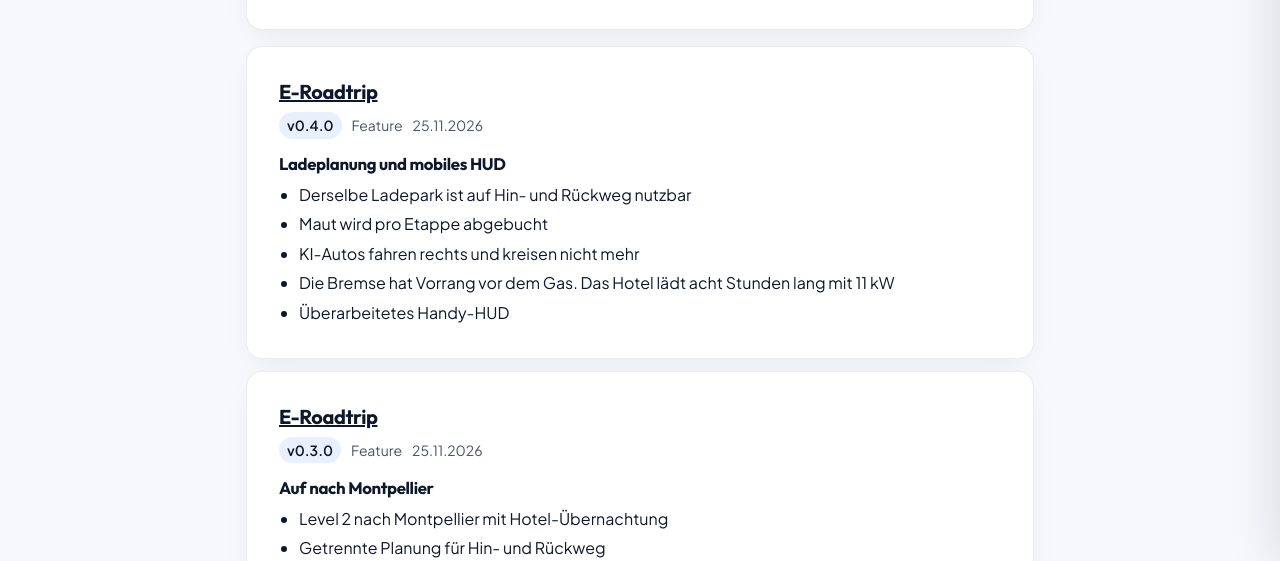
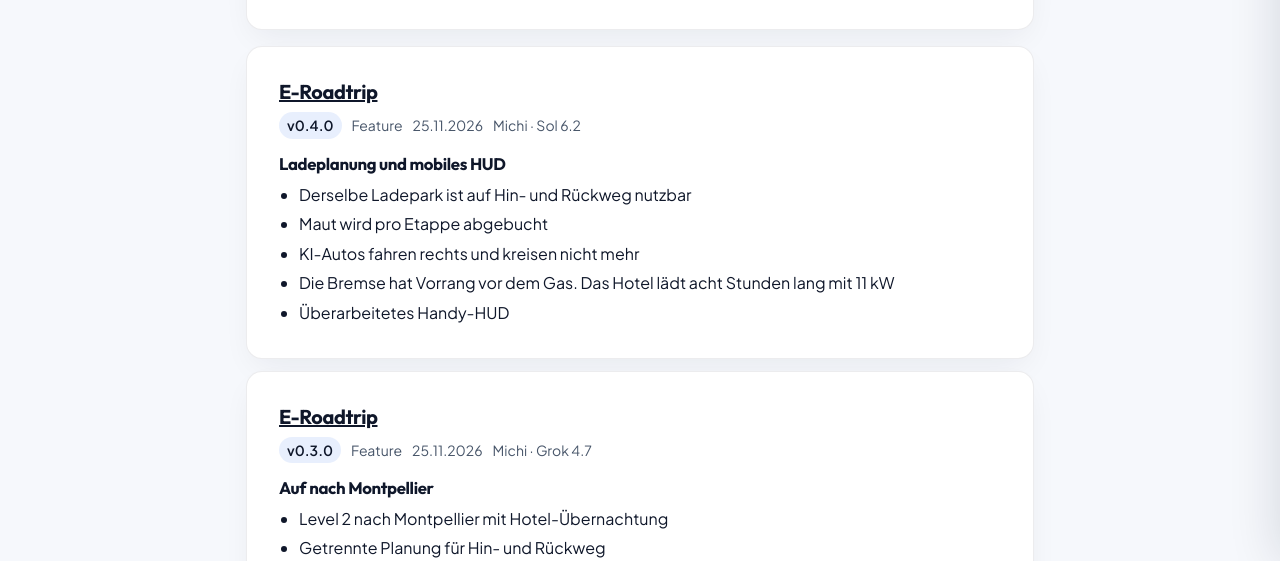
Before and after one commit to hunterjoeING/hunterjoeING.github.io, a plain HTML site: page changelogs.html in a window 1280 px wide. Shown: the part 239-800 px from the top of the page. Drawn offline with Linux system fonts and the light colour scheme.

Commit message:
Arcade: Autor und Modell pro Release, Changelogs-Link im Menü, nie Werkzeugnamen (Regel 10)

```diff
--- a/changelogs.html
+++ b/changelogs.html
@@ -100,6 +100,8 @@
       <a href="./impressum.html">Impressum</a>
       <span aria-hidden="true">·</span>
       <a href="./datenschutz.html">Datenschutz</a>
+      <span aria-hidden="true">·</span>
+      <a href="./changelogs.html" aria-current="page">Changelogs</a>
     </footer>
   </main>
 
@@ -110,6 +112,7 @@
         <span class="release-version"></span>
         <span class="release-type"></span>
         <time></time>
+        <span class="release-author"></span>
       </div>
       <h3></h3>
       <div class="release-highlights"></div>
@@ -122,7 +125,7 @@
   <script>
     (function () {
       const { apps, releases } = ARCADE_RELEASES;
-      const { appHref, formatDate, highlightsHtml, markSeen } = ArcadeUpdates;
+      const { appHref, authorLabel, formatDate, highlightsHtml, markSeen } = ArcadeUpdates;
       const appSelect = document.getElementById('release-app');
       const fixes = document.getElementById('release-fixes');
       const list = document.getElementById('release-list');
@@ -152,6 +155,9 @@
           const date = fragment.querySelector('time');
           date.dateTime = entry.date;
           date.textContent = formatDate(entry.date);
+          const author = fragment.querySelector('.release-author');
+          author.textContent = authorLabel(entry);
+          author.hidden = !author.textContent;
           fragment.querySelector('h3').textContent = entry.title;
           fragment.querySelector('.release-highlights').innerHTML = highlightsHtml(entry);
           return fragment;
--- a/shared/burger-menu.js
+++ b/shared/burger-menu.js
@@ -79,6 +79,7 @@
       const p = (window.location.pathname || '').toLowerCase();
       if (p.endsWith('/impressum.html')) return 'impressum';
       if (p.endsWith('/datenschutz.html')) return 'datenschutz';
+      if (p.endsWith('/changelogs.html')) return 'changelogs';
       const all = [...GAMES_NAV, ...QUIZZES_1000_NAV, ...QUIZZES_THEMEN_NAV, ...QUIZZES_FOTO_NAV];
       for (const item of all) {
         const slug = item.path.replace('/index.html', '').toLowerCase();
@@ -150,7 +151,7 @@
       .abm-link-title { flex:1; min-width:0; white-space:nowrap; overflow:hidden; text-overflow:ellipsis; }
       .abm-link-meta { font-size:11px; font-variant-numeric:tabular-nums; color:#475569; padding:2px 8px; border-radius:999px; background:#EEF2F8; flex-shrink:0; }
       .abm-link.active .abm-link-meta { background:rgba(255,255,255,0.20); color:#FFFFFF; }
-      .abm-foot { display:flex; align-items:center; justify-content:space-between; gap:8px; padding:14px 20px; border-top:1px solid rgba(15,23,42,0.08); background:#FFFFFF; font-size:12.5px; }
+      .abm-foot { display:flex; flex-wrap:wrap; align-items:center; justify-content:space-between; gap:8px; padding:14px 20px; border-top:1px solid rgba(15,23,42,0.08); background:#FFFFFF; font-size:12.5px; }
       .abm-foot a { color:#1E3A8A; text-decoration:none; font-weight:500; }
       .abm-foot a:hover { text-decoration:underline; }
       html[data-theme="dark"] .abm-backdrop { background:rgba(6,10,20,0.72); }
@@ -321,7 +322,7 @@
     drawer.setAttribute('aria-hidden', 'true');
 
     const root = drawerState.rootHref;
-    const fbTarget = (drawerState.currentId === 'hub' || drawerState.currentId === 'impressum' || drawerState.currentId === 'datenschutz')
+    const fbTarget = (drawerState.currentId === 'hub' || drawerState.currentId === 'impressum' || drawerState.currentId === 'datenschutz' || drawerState.currentId === 'changelogs')
       ? 'all'
       : drawerState.currentId;
 
@@ -356,6 +357,7 @@
       <div class="abm-foot">
         <a href="${esc(root + 'impressum.html')}">⚖️ Impressum</a>
         <a href="${esc(root + 'datenschutz.html')}">🔒 Datenschutz</a>
+        <a href="${esc(root + 'changelogs.html')}">📝 Changelogs</a>
       </div>
     `;
 
--- a/shared/releases.js
+++ b/shared/releases.js
@@ -44,15 +44,17 @@ const arcadeReleases = {
   releases: [
     {
       app: "arcade", version: "0.2.0", date: "2026-11-25", type: "feature", title: "Versionen und Changelogs",
+      author: "Michi", model: "Sol 6.2",
       highlights: [
         "Versionsnummern und Changelogs für jedes öffentliche Spiel und Quiz",
         "Update-Hinweis mit blauem Punkt auf der Spielkarte",
-        "Neue Seite „Changelogs“ mit Filter nach Spiel und Quiz",
-        "Link „Changelogs“ im Footer",
+        "Neue Seite „Changelogs“ mit Filter nach Spiel und Quiz sowie Angabe, wer die Änderung gemacht hat",
+        "Link „Changelogs“ im Footer und im Menü",
       ],
     },
     {
       app: "arcade", version: "0.1.0", date: "2026-11-13", type: "feature", title: "Erste Version",
+      author: "Joe",
       banner: false,
       highlights: [
         "Der Start des Web-Projekts HunterJoe Arcade",
@@ -60,6 +62,7 @@ const arcadeReleases = {
     },
     {
       app: "eroadtrip", version: "0.4.0", date: "2026-11-25", type: "feature", title: "Ladeplanung und mobiles HUD",
+      author: "Michi", model: "Sol 6.2",
       ref: "PR #4",
       highlights: [
         "Derselbe Ladepark ist auf Hin- und Rückweg nutzbar",
@@ -71,6 +74,7 @@ const arcadeReleases = {
     },
     {
       app: "eroadtrip", version: "0.3.0", date: "2026-11-25", type: "feature", title: "Auf nach Montpellier",
+      author: "Michi", model: "Grok 4.7",
       ref: "PR #3",
       highlights: [
         "Level 2 nach Montpellier mit Hotel-Übernachtung",
@@ -82,6 +86,7 @@ const arcadeReleases = {
     },
     {
       app: "eroadtrip", version: "0.2.0", date: "2026-11-21", type: "feature", title: "Mehr Routen und bessere Übersicht",
+      author: "Joe",
       highlights: [
         "Drei alternative Routen pro Level mit Vergleich",
         "Detaillierte Pixel-Europakarte mit Zoom und Anbieter-Logos",
@@ -92,6 +97,7 @@ const arcadeReleases = {
     },
     {
       app: "eroadtrip", version: "0.1.0", date: "2026-11-20", type: "feature", title: "Erste spielbare Version",
+      author: "Joe",
       ref: "b6a44e4",
       banner: false,
       highlights: [
@@ -105,150 +111,187 @@ const arcadeReleases = {
     // Retrospective debut entries do not show update banners.
     {
       app: "podracer", version: "0.1.0", date: "2026-11-21", type: "feature", title: "Erste Version",
+      author: "Joe",
       banner: false, highlights: ["3D-Rennen durch einen Wüsten-Canyon mit Boost-Pads und Hindernissen"],
     },
     {
       app: "solitaire3d", version: "0.1.0", date: "2026-11-21", type: "feature", title: "Erste Version",
+      author: "Joe",
       banner: false, highlights: ["Spider Solitär mit vier Farben auf einem 3D-Kartentisch"],
     },
     {
       app: "minesweeper_3d_prompt_test", version: "0.1.0", date: "2026-11-15", type: "feature", title: "Erste Version",
+      author: "Joe",
       banner: false, highlights: ["Minesweeper auf einem frei drehbaren und auffächerbaren 3D-Würfel"],
     },
     {
       app: "minesweeper", version: "0.1.0", date: "2026-11-14", type: "feature", title: "Erste Version",
+      author: "Joe",
       banner: false, highlights: ["Räumliches Minensuchrätsel mit 13 Geometrien und optionaler Assistenz"],
     },
     {
       app: "roadster", version: "0.1.0", date: "2026-11-14", type: "feature", title: "Erste Version",
+      author: "Joe",
       banner: false, highlights: ["Landespiel mit Rampe, Stickstoffdüsen und Gyro-Hilfe"],
     },
     {
       app: "zombie", version: "0.1.0", date: "2026-11-14", type: "feature", title: "Erste Version",
+      author: "Joe",
       banner: false, highlights: ["Brückenspiel mit Zombie-Wellen, Energietoren und Verstärkungen"],
     },
     {
       app: "tower", version: "0.1.0", date: "2026-11-14", type: "feature", title: "Erste Version",
+      author: "Joe",
       banner: false, highlights: ["Turmverteidigung mit drei Routen, ausbaubaren Türmen und Boss-Wellen"],
     },
     {
       app: "solitaire", version: "0.1.0", date: "2026-11-14", type: "feature", title: "Erste Version",
+      author: "Joe",
       banner: false, highlights: ["Klondike mit Ein- oder Drei-Karten-Zug, Tipps und Rückgängig-Funktion"],
     },
     {
       app: "p2048", version: "0.1.0", date: "2026-11-14", type: "feature", title: "Erste Version",
+      author: "Joe",
       banner: false, highlights: ["Zahlenpuzzle mit 4×4- und 5×5-Feldern, Wischgesten und Pfeiltasten"],
     },
     {
       app: "quiz_fussball", version: "0.1.0", date: "2026-11-21", type: "feature", title: "Erste Version",
+      author: "Joe",
       banner: false, highlights: ["Fußballquiz mit Vereins-Special und Bestenlisten je Themenbereich"],
     },
     {
       app: "quiz_american_football", version: "0.1.0", date: "2026-11-21", type: "feature", title: "Erste Version",
+      author: "Joe",
       banner: false, highlights: ["Footballquiz zu Spielregeln, Ligageschichte und Fankultur"],
     },
     {
       app: "quiz_golf", version: "0.1.0", date: "2026-11-22", type: "feature", title: "Erste Version",
+      author: "Joe",
       banner: false, highlights: ["Golfquiz zu Spielregeln, Ausrüstung, Turnieren und Plätzen"],
     },
     {
       app: "quiz_mil_air", version: "0.1.0", date: "2026-11-15", type: "feature", title: "Erste Version",
+      author: "Joe",
       banner: false, highlights: ["Quiz zur Geschichte und Technik der militärischen Luftfahrt"],
     },
     {
       app: "quiz_airliners", version: "0.1.0", date: "2026-11-15", type: "feature", title: "Erste Version",
+      author: "Joe",
       banner: false, highlights: ["Quiz zu Verkehrsflugzeugen und der Technik an Bord"],
     },
     {
       app: "quiz_etfs", version: "0.1.0", date: "2026-11-15", type: "feature", title: "Erste Version",
+      author: "Joe",
       banner: false, highlights: ["Quiz zu Indexfonds, langfristigem Sparen und Besteuerung"],
     },
     {
       app: "quiz_bitcoin", version: "0.1.0", date: "2026-11-16", type: "feature", title: "Erste Version",
+      author: "Joe",
       banner: false, highlights: ["Quiz zur Geschichte und Funktionsweise digitaler Währungen"],
     },
     {
       app: "quiz_porsche", version: "0.1.0", date: "2026-11-16", type: "feature", title: "Erste Version",
+      author: "Joe",
       banner: false, highlights: ["Quiz zur Modellgeschichte und Technik von Sportwagen"],
     },
     {
       app: "quiz_f1", version: "0.1.0", date: "2026-11-21", type: "feature", title: "Erste Version",
+      author: "Joe",
       banner: false, highlights: ["Quiz zu Fahrern, Rennstrecken und Technik der Formel 1"],
     },
     {
       app: "quiz_apple", version: "0.1.0", date: "2026-11-21", type: "feature", title: "Erste Version",
+      author: "Joe",
       banner: false, highlights: ["Quiz zur Geschichte eines Technikunternehmens und seiner Produkte"],
     },
     {
       app: "quiz_md11", version: "0.1.0", date: "2026-11-16", type: "feature", title: "Erste Version",
+      author: "Joe",
       banner: false, highlights: ["Quiz zu Konstruktion und Einsatzgeschichte eines dreistrahligen Verkehrsflugzeugs"],
     },
     {
       app: "quiz_naildesign", version: "0.1.0", date: "2026-11-21", type: "feature", title: "Erste Version",
+      author: "Joe",
       banner: false, highlights: ["Quiz zu Nagelpflege, Gestaltung und Materialkunde"],
     },
     {
       app: "quiz_torten", version: "0.1.0", date: "2026-11-21", type: "feature", title: "Erste Version",
+      author: "Joe",
       banner: false, highlights: ["Quiz zu Backtechniken, Tortendekoration und internationalen Klassikern"],
     },
     {
       app: "quiz_geburt", version: "0.1.0", date: "2026-11-21", type: "feature", title: "Erste Version",
+      author: "Joe",
       banner: false, highlights: ["Quiz zu Geburtsvorbereitung und der ersten Zeit nach der Entbindung"],
     },
     {
       app: "quiz_ai", version: "0.1.0", date: "2026-11-15", type: "feature", title: "Erste Version",
+      author: "Joe",
       banner: false, highlights: ["Quiz zur Geschichte und Funktionsweise künstlicher Intelligenz"],
     },
     {
       app: "quiz_movies", version: "0.1.0", date: "2026-11-15", type: "feature", title: "Erste Version",
+      author: "Joe",
       banner: false, highlights: ["Filmquiz zu unterschiedlichen Genres und Kinotechnik"],
     },
     {
       app: "quiz_egypt", version: "0.1.0", date: "2026-11-15", type: "feature", title: "Erste Version",
+      author: "Joe",
       banner: false, highlights: ["Quiz zur Geschichte Ägyptens von der Frühzeit bis zur Moderne"],
     },
     {
       app: "quiz_diving", version: "0.1.0", date: "2026-11-15", type: "feature", title: "Erste Version",
+      author: "Joe",
       banner: false, highlights: ["Quiz zu Tauchpraxis, Ausrüstung und Physik unter Wasser"],
     },
     {
       app: "quiz_cpus", version: "0.1.0", date: "2026-11-15", type: "feature", title: "Erste Version",
+      author: "Joe",
       banner: false, highlights: ["Bilderquiz zur Geschichte von Computerprozessoren"],
     },
     {
       app: "quiz_gpus", version: "0.1.0", date: "2026-11-15", type: "feature", title: "Erste Version",
+      author: "Joe",
       banner: false, highlights: ["Bilderquiz zu PC-Grafikkarten aus verschiedenen Jahren"],
     },
     {
       app: "quiz_phones", version: "0.1.0", date: "2026-11-15", type: "feature", title: "Erste Version",
+      author: "Joe",
       banner: false, highlights: ["Bilderquiz zu Mobiltelefonen aus mehreren Generationen"],
     },
     {
       app: "quiz_pilze_aachen", version: "0.1.0", date: "2026-11-15", type: "feature", title: "Erste Version",
+      author: "Joe",
       banner: false, highlights: ["Bilderquiz zur Bestimmung regionaler Pilzarten und ihrer Giftigkeit"],
     },
     {
       app: "quiz_swiss_trains", version: "0.1.0", date: "2026-11-15", type: "feature", title: "Erste Version",
+      author: "Joe",
       banner: false, highlights: ["Bilderquiz zu Fahrzeugen der Schweizer Eisenbahn"],
     },
     {
       app: "quiz_emob", version: "0.1.0", date: "2026-11-14", type: "feature", title: "Erste Version",
+      author: "Joe",
       banner: false, highlights: ["Quiz zu Elektroautos, Batterietechnik und Schnellladen"],
     },
     {
       app: "quiz_pol", version: "0.1.0", date: "2026-11-14", type: "feature", title: "Erste Version",
+      author: "Joe",
       banner: false, highlights: ["Quiz zu wirtschaftspolitischen Ideen und Denkschulen"],
     },
     {
       app: "quiz_hist", version: "0.1.0", date: "2026-11-14", type: "feature", title: "Erste Version",
+      author: "Joe",
       banner: false, highlights: ["Quiz zu historischen Meilensteinen verschiedener Epochen"],
     },
     {
       app: "quiz_china", version: "0.1.0", date: "2026-11-14", type: "feature", title: "Erste Version",
+      author: "Joe",
       banner: false, highlights: ["Quiz zur neueren Geschichte Chinas"],
     },
     {
       app: "quiz", version: "0.1.0", date: "2026-11-14", type: "feature", title: "Erste Version",
+      author: "Joe",
       banner: false, highlights: ["Allgemeinwissen oder Themenmix mit optionalem Zeitlimit"],
     },
   ],
--- a/shared/update-banner.js
+++ b/shared/update-banner.js
@@ -24,6 +24,11 @@
 
   function formatDate(date) {
     return dateFormat.format(new Date(date));
+  }
+
+  // Person and model only (AGENTS.md rule 10); the agent tool is never shown.
+  function authorLabel(release) {
+    return [release.author, release.model].filter(Boolean).join(' · ');
   }
 
   function appHref(appId) {
@@ -64,6 +69,8 @@
   }
 
   function badgeHtml(appId) {
+    // The arcade itself never shows a banner; its releases only appear on changelogs.html.
+    if (!apps[appId] || apps[appId].kind === 'arcade') return '';
     const feature = latestFeature(appId);
     if (!feature || feature.banner === false) return '';
 
@@ -83,7 +90,8 @@
 
   function releaseHeading(release) {
     return `<strong>v${escapeHtml(release.version)} · ${escapeHtml(release.title)}</strong>
-      <time datetime="${escapeHtml(release.date)}">${escapeHtml(formatDate(release.date))}</time>`;
+      <span class="arcade-update-meta"><time datetime="${escapeHtml(release.date)}">${escapeHtml(formatDate(release.date))}</time>${
+        authorLabel(release) ? ` · <span class="arcade-update-author">${escapeHtml(authorLabel(release))}</span>` : ''}</span>`;
   }
 
   function openChangelog(appId, trigger = document.activeElement) {
@@ -194,7 +202,7 @@
       padding: 10px 0;
       cursor: pointer;
     }
-    #arcade-updates-dialog time {
+    #arcade-updates-dialog .arcade-update-meta {
       display: block;
       color: var(--text-muted);
       font-size: 0.875rem;
@@ -220,5 +228,5 @@
   `;
   document.head.append(style);
 
-  window.ArcadeUpdates = { appHref, badgeHtml, formatDate, highlightsHtml, latest, markSeen, openChangelog };
+  window.ArcadeUpdates = { appHref, authorLabel, badgeHtml, formatDate, highlightsHtml, latest, markSeen, openChangelog };
 })();
```
Also changed, not shown: AGENTS.md (+2 -0 lines), HANDOFF.md (+6 -0 lines), games/e-roadtrip/Architecture.md (+2 -2 lines), games/e-roadtrip/tests/releases.test.mjs (+17 -0 lines).
